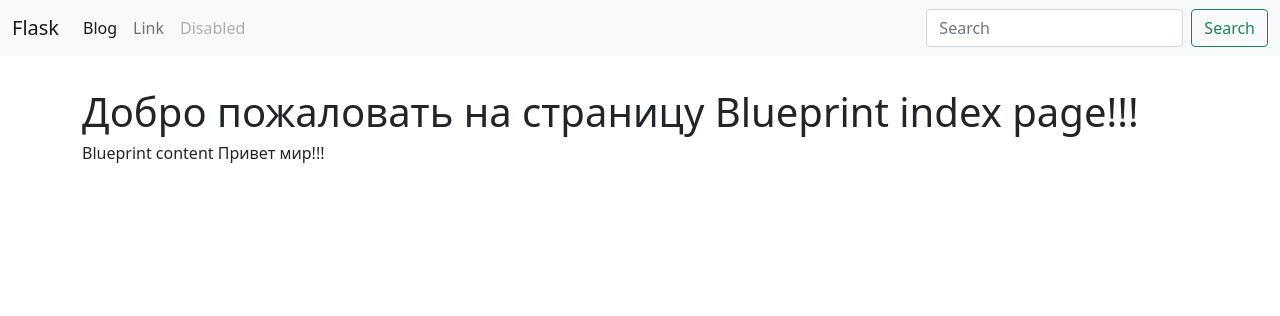
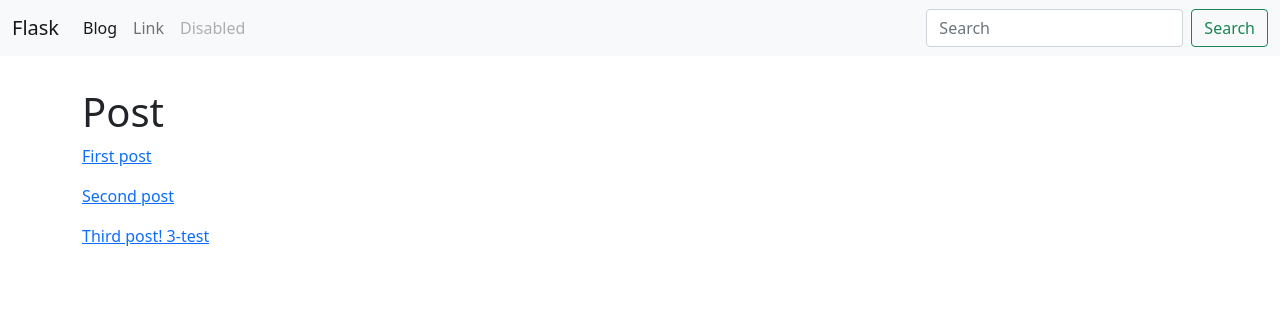
Before and after one commit to stanlag26/LearnFlask, a Flask app: page /blog/ in a window 1280 px wide. Shown: the top 316 px of the page. Run offline with Flask 2, Linux system fonts and the light colour scheme; data comes from the database, SQL or seed files in the repository; both versions use the stored data as it was after the commit.

Commit message:
27/07/2021 16:01

```diff
--- a/main.py
+++ b/main.py
@@ -1,6 +1,11 @@
 from app import app
 from app import db
+
+from posts.blueprint import posts
+
 import view
+
+app.register_blueprint(posts, url_prefix='/blog')
 
 if __name__ == '__main__':
     app.run(debug=True)
--- /dev/null
+++ b/manage.py
@@ -0,0 +1,5 @@
+from app import manager
+from main import *
+
+if __name__ == '__main__':
+    manager.run()
--- a/posts/blueprint.py
+++ b/posts/blueprint.py
@@ -1,9 +1,17 @@
 from flask import Blueprint
 from flask import render_template
+from models import Post
 
 posts = Blueprint('posts', __name__, template_folder='templates')
 
 
 @posts.route('/')
 def index():
-    return render_template('posts/index.html')
+    posts = Post.query.all()
+    return render_template('posts/index.html', posts=posts)
+
+
+@posts.route('/<slug>')
+def post_detail(slug):
+    post = Post.query.filter(Post.slug == slug).first()
+    return render_template('posts/post_detail.html', post=post)
--- a/posts/templates/posts/index.html
+++ b/posts/templates/posts/index.html
@@ -4,10 +4,14 @@
 Blueprint index page
 {% endblock %}
 
-{% block contant_title %}
-<h1>Добро пожаловать на страницу Blueprint index page!!!</h1>
+{% block content_title %}
+<h1>Post</h1>
 {% endblock %}
 
-{% block contant %}
-<h6>Blueprint content Привет мир!!!</h6>
+{% block content %}
+{% for post in posts%}
+<p>
+       <a href="{{ url_for('posts.post_detail', slug=post.slug) }}">  {{post.title}} </a>
+</p>
+{% endfor %}
 {% endblock %}
--- a/templates/base.html
+++ b/templates/base.html
@@ -40,11 +40,11 @@
 <div class="container">
     <div class="col"><a></a>
         <br>
-        <h1>{% block contant_title %}
+        <h1>{% block content_title %}
             {%endblock %}
         </h1>
     </div>
-    {% block contant %}
+    {% block content %}
     {%endblock %}
     </div>
 
```
Also changed, not shown: app.py (+6 -3 lines), models.py (+13 -0 lines), posts/templates/posts/post_detail.html (renamed from templates/index.html, +10 -5 lines), test1.db.
